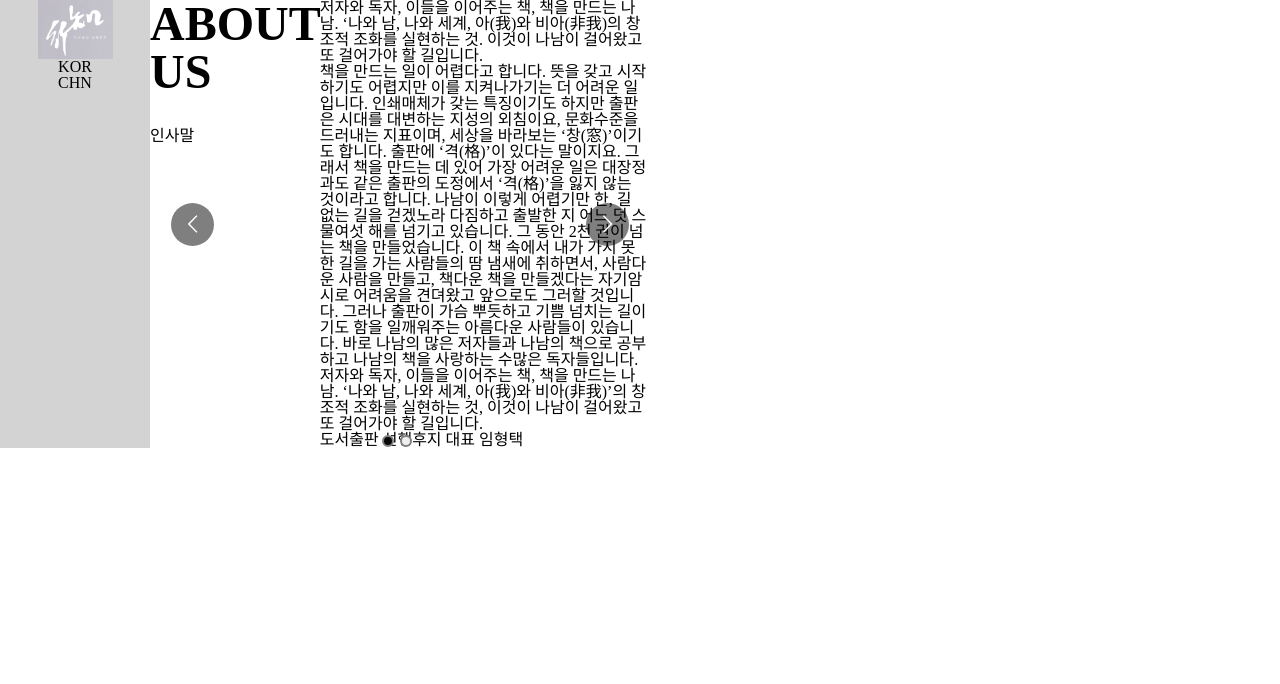
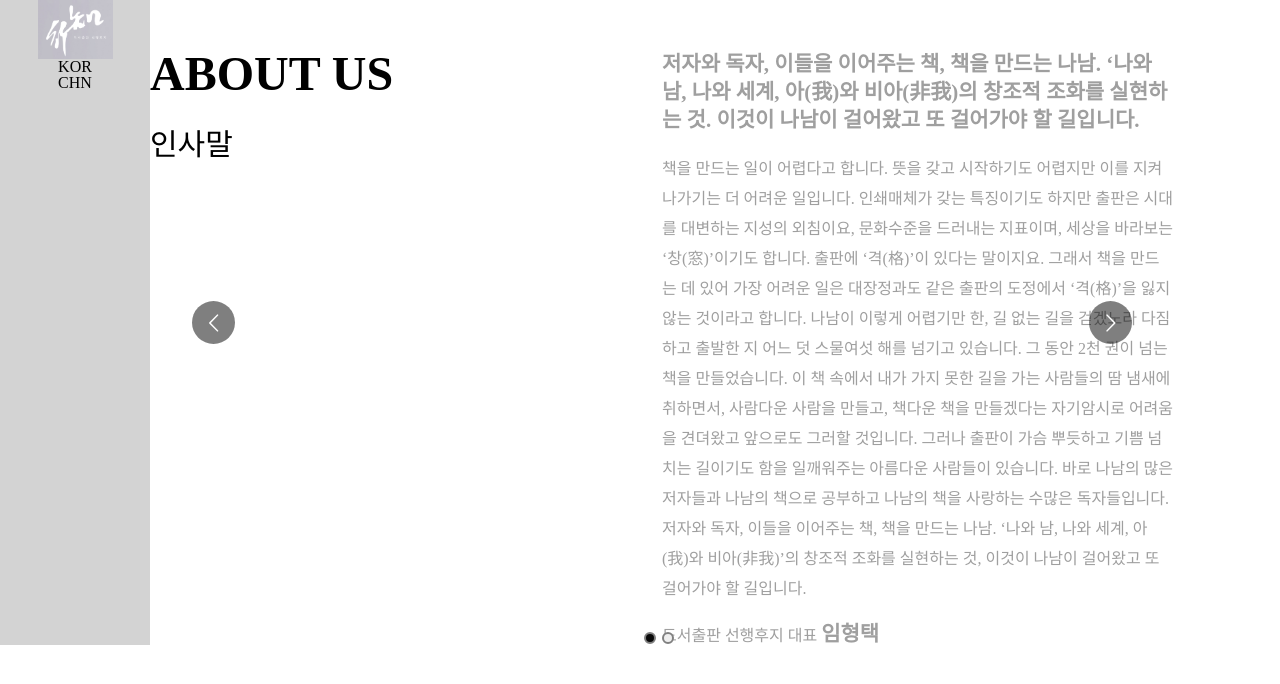
Before and after one commit to seongminjung/shhj, a React (Create React App) app: page /about in a window 1280 px wide. Shown: the top 684 px of the page. Built offline with nearby package versions, Linux system fonts and the light colour scheme; no server answers; a web font is replaced by a local one.

Commit message:
Add some more design

```diff
--- a/src/components/About2.js
+++ b/src/components/About2.js
@@ -1,28 +1,35 @@
 import React from "react";
 import "css/about2.css";
+import bookimg from "img/pictures/bookcover.png";
 
 const About2 = () => {
   return (
     <div className="container-fluid">
-      <p className="a1-title">About Us</p>
-      <p className="a1-subtitle">출판 진행 과정</p>
+      <p className="a2-title">About Us</p>
+      <p className="a2-subtitle">출판 진행 과정</p>
       <div className="a2-flex">
         <div className="a2-process">
+          <img src={bookimg} alt="bookimg" />
           <p>1. 원고 수급</p>
         </div>
         <div className="a2-process">
+          <img src={bookimg} alt="bookimg" />
           <p>2. 디자인</p>
         </div>
         <div className="a2-process">
+          <img src={bookimg} alt="bookimg" />
           <p>3. 원고 교정교열</p>
         </div>
         <div className="a2-process">
+          <img src={bookimg} alt="bookimg" />
           <p>4. 인쇄 승인</p>
         </div>
         <div className="a2-process">
+          <img src={bookimg} alt="bookimg" />
           <p>5. 인쇄 및 제책</p>
         </div>
         <div className="a2-process">
+          <img src={bookimg} alt="bookimg" />
           <p>6. 출판</p>
         </div>
       </div>
--- a/src/css/about.css
+++ b/src/css/about.css
@@ -1,3 +1,3 @@
 .a-carousel {
-  width: 500px;
+  width: 80%;
 }
--- a/src/css/about1.css
+++ b/src/css/about1.css
@@ -1,5 +1,10 @@
 .a1-flex {
   display: flex;
+  margin-top: 50px;
+}
+
+.a1-flex > div {
+  flex: 1;
 }
 
 .a1-title {
@@ -8,3 +13,34 @@
   margin-bottom: 2rem;
   text-transform: uppercase;
 }
+
+.a1-subtitle {
+  font-size: 30px;
+}
+
+.a1-sectiontitle {
+  font-size: 21px;
+  font-weight: 700;
+  color: #9f9f9f;
+  line-height: 28px;
+}
+
+.a1-sectionbody {
+  font-size: 16px;
+  font-weight: 500;
+  color: #9f9f9f;
+  margin-top: 20px;
+  line-height: 30px;
+}
+
+.a1-sectionfooter {
+  font-size: 16px;
+  font-weight: 500;
+  color: #9f9f9f;
+  margin-top: 20px;
+}
+
+.a1-sectionfooter span {
+  font-size: 21px;
+  font-weight: 700;
+}
--- a/src/css/about2.css
+++ b/src/css/about2.css
@@ -0,0 +1,36 @@
+.a2-flex {
+  display: flex;
+  margin-top: 50px;
+  gap: 20px;
+}
+
+.a2-title {
+  font-size: 3rem;
+  font-weight: 700;
+  margin-bottom: 2rem;
+  text-transform: uppercase;
+  margin-top: 50px;
+}
+
+.a2-subtitle {
+  font-size: 30px;
+}
+
+.a2-flex div:nth-child(2n) {
+  margin-top: 100px;
+}
+
+.a2-process img {
+  width: 150px;
+  height: 150px;
+  object-fit: cover;
+  object-position: center;
+}
+
+.a2-process p {
+  font-size: 21px;
+  font-weight: 700;
+  color: #9f9f9f;
+  margin-top: 10px;
+  text-align: center;
+}
--- a/src/css/books.css
+++ b/src/css/books.css
@@ -1,5 +1,9 @@
 .b-flex {
   display: flex;
+}
+
+.b-flex > div {
+  flex: 1;
 }
 
 .b-title {
@@ -7,8 +11,27 @@
   font-weight: 700;
   margin-bottom: 2rem;
   text-transform: uppercase;
+  margin-top: 50px;
+}
+
+.b-left {
+  text-align: center;
 }
 
 .b-left img {
   width: 300px;
 }
+
+.b-sectiontitle {
+  font-size: 21px;
+  font-weight: 700;
+  color: #9f9f9f;
+}
+
+.b-sectionbody {
+  font-size: 16px;
+  font-weight: 500;
+  color: #9f9f9f;
+  line-height: 30px;
+  margin-top: 50px;
+}
--- a/src/css/contact.css
+++ b/src/css/contact.css
@@ -1,5 +1,6 @@
 .c-flex {
   display: flex;
+  margin-top: 50px;
 }
 
 .c-title {
@@ -9,6 +10,13 @@
   text-transform: uppercase;
 }
 
+.c-details {
+  font-size: 16px;
+  font-weight: 500;
+  color: #9f9f9f;
+  margin-top: 200px;
+}
+
 .c-right img {
-  width: 300px;
+  width: 600px;
 }
--- a/src/css/main.css
+++ b/src/css/main.css
@@ -1,7 +1,40 @@
 .m-flex {
   display: flex;
+  margin-top: 50px;
 }
 
-.m-flex img {
+.m-flex > div {
+  flex: 1;
+}
+
+.m-left img {
   width: 300px;
 }
+
+.m-right {
+  display: flex;
+  gap: 50px;
+}
+
+.m-date,
+.m-title {
+  font-size: 21px;
+  font-weight: 700;
+  color: #9f9f9f;
+}
+
+.m-body {
+  font-size: 16px;
+  font-weight: 500;
+  color: #9f9f9f;
+  line-height: 30px;
+  margin-top: 30px;
+}
+
+.m-footer {
+  font-size: 16px;
+  font-weight: 500;
+  color: #9f9f9f;
+  text-align: right;
+  margin-top: 50px;
+}
--- a/src/routes/Books.js
+++ b/src/routes/Books.js
@@ -5,14 +5,14 @@ import bookimg from "img/pictures/bookcover.png";
 const Books = () => {
   return (
     <div className="container-fluid">
+      <p className="b-title">Books</p>
+      <p className="b-subtitle">고묘고종록</p>
       <div className="b-flex">
         <div className="b-left">
-          <p className="b-title">Books</p>
-          <p className="b-subtitle">고묘고종록</p>
           <img src={bookimg} alt="bookimg" />
         </div>
         <div className="b-right">
-          <p className="b-sectiontitle">저자와 독자</p>
+          <p className="b-sectiontitle">2023.02 고묘고종록</p>
           <p className="b-sectionbody">
             책 소개: 책을 만드는 일이 어렵다고 합니다. 뜻을 갖고 시작하기도
             어렵지만 이를 지켜나가기는 더 어려운 일입니다. 인쇄매체가 갖는
@@ -32,9 +32,6 @@ const Books = () => {
             세계, 아(我)와 비아(非我)’의 창조적 조화를 실현하는 것, 이것이
             나남이 걸어왔고 또 걸어가야 할 길입니다.
           </p>
-          <p className="b-sectionfooter">
-            도서출판 선행후지 대표 <span>임형택</span>
-          </p>
         </div>
       </div>
     </div>
--- a/src/routes/Main.js
+++ b/src/routes/Main.js
@@ -11,14 +11,16 @@ const Main = () => {
         </div>
         <div className="m-right">
           <p className="m-date">2023.02</p>
-          <p className="m-title">행복을 찾아서 가는 길</p>
-          <p className="m-body">
-            이번 [행복을 찾아서 가는 길]은 행복을 위해서 내린 그동안의 결정이
-            과연 좋은 결과를 가져다주었는지에 대한 생각으로 이번 [행복을 찾아서
-            가는 길]은 행복을 위해서 내린 그동안의 결정이 과연 좋은 결과를
-            가져다주었는지에 대한 생각으로....
-          </p>
-          <p className="m-footer">책을 펴내며: 산사의 미학</p>
+          <div>
+            <p className="m-title">행복을 찾아서 가는 길</p>
+            <p className="m-body">
+              이번 [행복을 찾아서 가는 길]은 행복을 위해서 내린 그동안의 결정이
+              과연 좋은 결과를 가져다주었는지에 대한 생각으로 이번 [행복을
+              찾아서 가는 길]은 행복을 위해서 내린 그동안의 결정이 과연 좋은
+              결과를 가져다주었는지에 대한 생각으로....
+            </p>
+            <p className="m-footer">⎾책을 펴내며: 산사의 미학⏌</p>
+          </div>
         </div>
       </div>
     </div>
```
